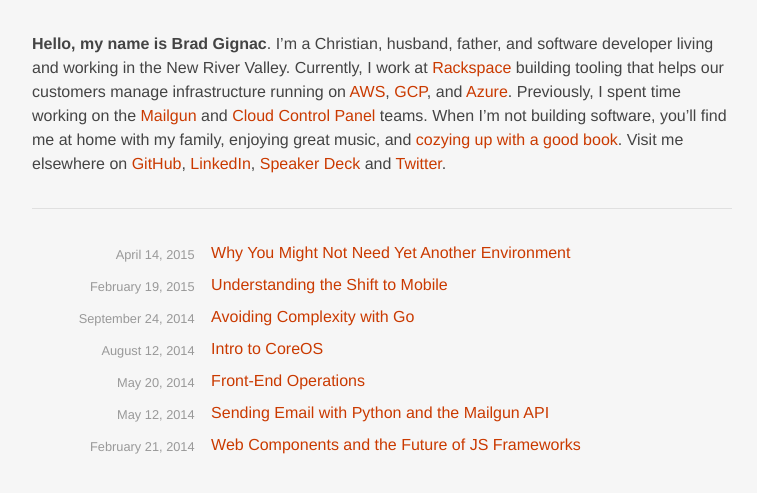
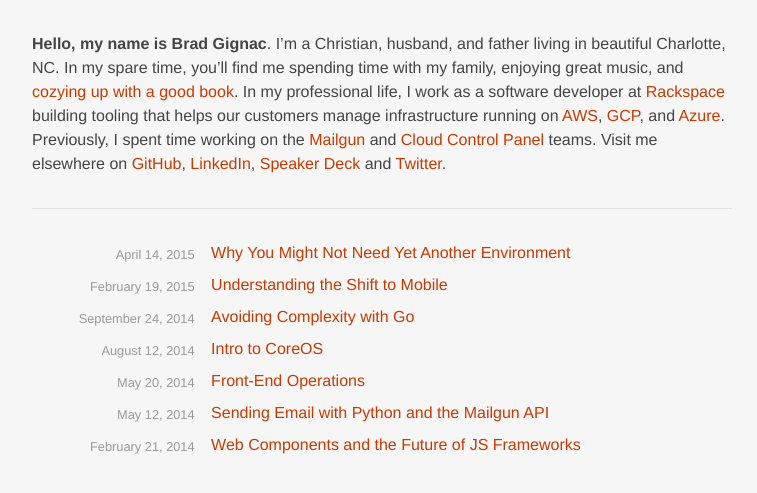
Before and after one commit to bradgignac/bradgignac.github.io, a Jekyll site: the page built from index.md, in a window 1280 px wide. Shown: the top 493 px of the page, without its empty margins (258-1015 px from the left). Built offline with Jekyll 4.4.1, drawn with Linux system fonts in a browser that asks for light colours.

Commit message:
Update bio for 2018.

```diff
--- a/index.md
+++ b/index.md
@@ -3,9 +3,5 @@ layout: landing
 title: Home
 ---
 
-**Hello, my name is Brad Gignac**. I'm a Christian, husband, father, and software
-developer living and working in the New River Valley. Currently, I work at
-[Rackspace](https://www.rackspace.com) building tooling that helps our customers manage infrastructure running on [AWS](https://www.rackspace.com/managed-aws), [GCP](https://www.rackspace.com/managed-google-cloud), and [Azure](https://www.rackspace.com/microsoft/managed-azure-cloud). Previously, I spent time working on the [Mailgun](http://mailgun.com) and [Cloud Control Panel](https://mycloud.rackspace.com) teams. When I'm not building software, you'll find me at home with my family,
-enjoying great music, and [cozying up with a good book](/reading-list). Visit me
-elsewhere on [GitHub](https://github.com/bradgignac), [LinkedIn](https://linkedin.com/in/bradgignac),
+**Hello, my name is Brad Gignac**. I'm a Christian, husband, and father living in beautiful Charlotte, NC. In my spare time, you'll find me spending time with my family, enjoying great music, and [cozying up with a good book](/reading-list). In my professional life, I work as a software developer at [Rackspace](https://www.rackspace.com) building tooling that helps our customers manage infrastructure running on [AWS](https://www.rackspace.com/managed-aws), [GCP](https://www.rackspace.com/managed-google-cloud), and [Azure](https://www.rackspace.com/microsoft/managed-azure-cloud). Previously, I spent time working on the [Mailgun](http://mailgun.com) and [Cloud Control Panel](https://mycloud.rackspace.com) teams. Visit me elsewhere on [GitHub](https://github.com/bradgignac), [LinkedIn](https://linkedin.com/in/bradgignac),
 [Speaker Deck](https://speakerdeck.com/bradgignac) and [Twitter](https://twitter.com/bradgignac).
```
